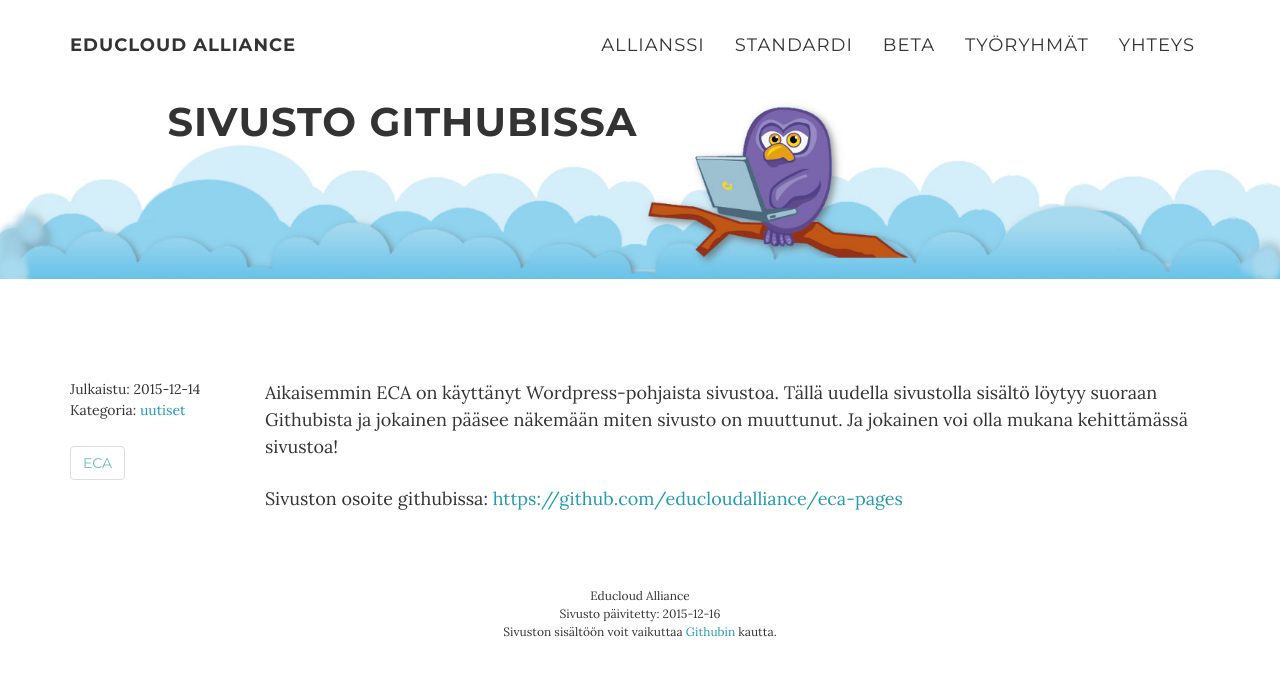
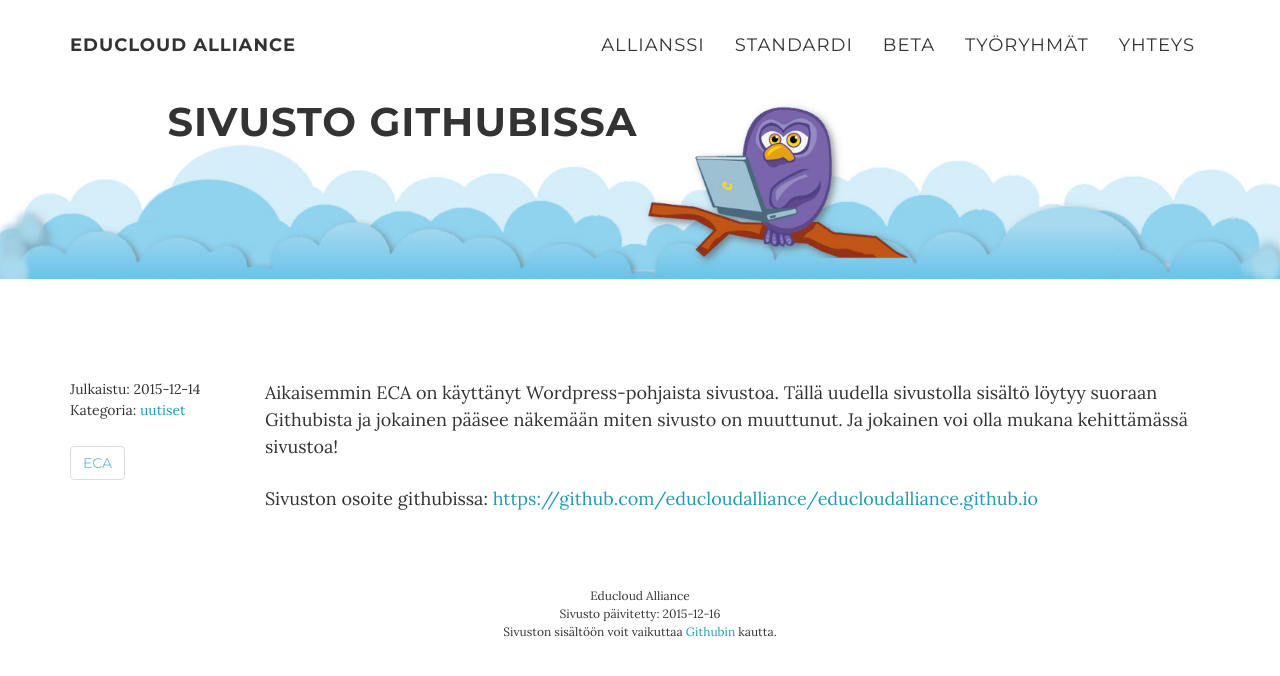
Before and after one commit to educloudalliance/educloudalliance.github.io, a Jekyll site: the page built from uutiset/_posts/2015-12-14-sivusto-githubissa.md, in a window 1280 px wide. Shown: the top 676 px of the page. Built offline with Jekyll 4.4.1, drawn with Linux system fonts in a browser that asks for light colours; some of the changed lines change nothing that is shown.

Commit message:
Sivuston repon url

```diff
--- a/_includes/footer.html
+++ b/_includes/footer.html
@@ -3,6 +3,6 @@
         <div class="container text-center">
             <p>{{ site.footer }}</p>
             <p>Sivusto päivitetty: {{ site.time | date: "%Y-%m-%d" }}</p>
-            <p>Sivuston sisältöön voit vaikuttaa <a href="https://github.com/educloudalliance/eca-pages">Githubin</a> kautta.</p>
+            <p>Sivuston sisältöön voit vaikuttaa <a href="https://github.com/educloudalliance/educloudalliance.github.io">Githubin</a> kautta.</p>
         </div>
     </footer>
--- a/uutiset/_posts/2015-12-14-sivusto-githubissa.md
+++ b/uutiset/_posts/2015-12-14-sivusto-githubissa.md
@@ -8,4 +8,4 @@ Aikaisemmin ECA on käyttänyt Wordpress-pohjaista sivustoa.
 Tällä uudella sivustolla sisältö löytyy suoraan Githubista ja jokainen pääsee näkemään
 miten sivusto on muuttunut. Ja jokainen voi olla mukana kehittämässä sivustoa!
 
-Sivuston osoite githubissa: <a href="https://github.com/educloudalliance">https://github.com/educloudalliance/eca-pages</a>
+Sivuston osoite githubissa: <a href="https://github.com/educloudalliance/educloudalliance.github.io">https://github.com/educloudalliance/educloudalliance.github.io</a>
```
